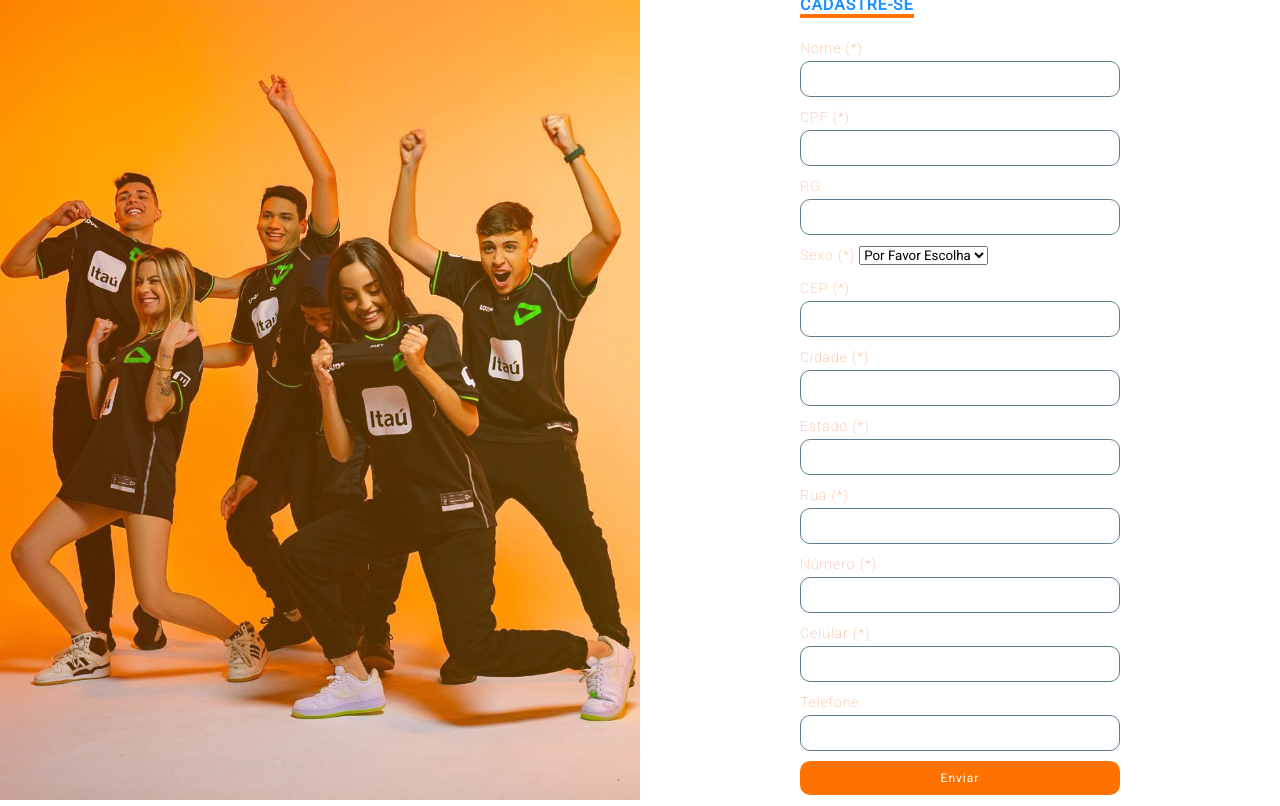
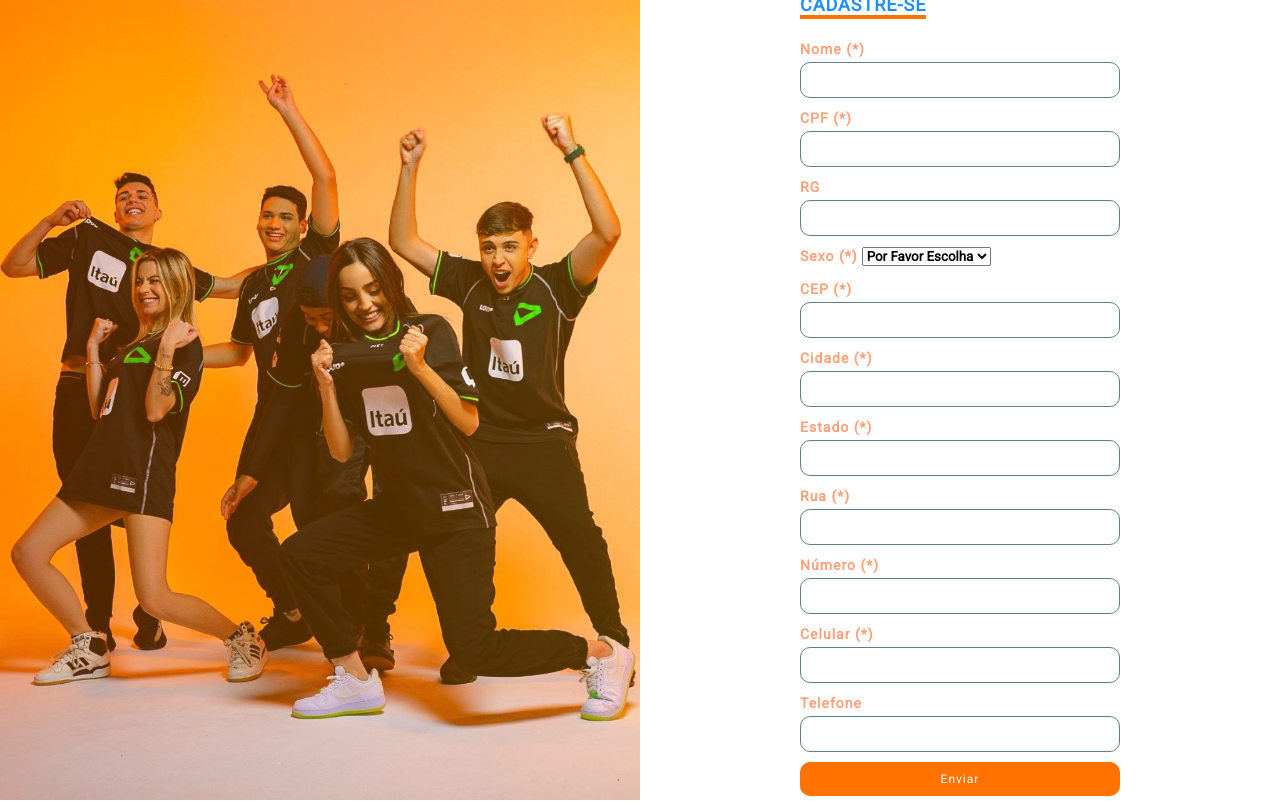
Before and after one commit to rubensfranklin/Formulario_itau_2, a plain HTML site: page index.html in a window 1280 px wide. Drawn offline with Linux system fonts and the light colour scheme.

Commit message:
adicionado negrito

```diff
--- a/css/estilo.css
+++ b/css/estilo.css
@@ -4,6 +4,7 @@
     padding: 0;
     box-sizing: border-box;
     font-family: 'Roboto',sans-serif;
+    font-weight: 600;
 }
 
 section{
@@ -11,6 +12,7 @@ section{
     width: 100%;
     height: 100vh;
     display: flex;
+
 }
 
 section .imgBx{
@@ -50,15 +52,16 @@ section .contentBx{
     height: 100%;
     justify-content: center;
     align-items: center;
+
 }
 
 section .contentBx .formBx{
     width: 50%;
 }
-section .contentBx .formBx h2{
+section .contentBx .formBx h1{
     color: dodgerblue;
-    font-weight: 600;
-    font-size: 1em;
+    font-weight: bolder;
+    font-size: 18px;
     text-transform:  uppercase;
     margin-bottom: 20px;
     border-bottom: 4px solid #FF7200;
@@ -74,11 +77,12 @@ section .contentBx .formBx .inputBx{
 
 section .contentBx .formBx .inputBx span{
     color: lightsalmon;
-    font-weight: 300;
+    font-weight: 600;
     font-size: 14px;
     margin-bottom: 5px;
     display:inline-block;
     letter-spacing: 1px;
+
 }
 
 section .contentBx .formBx .inputBx input{
--- a/index.html
+++ b/index.html
@@ -22,7 +22,7 @@
             <div class="contentBx">
                 <div class="formBx">
 
-                    <h2>Cadastre-se</h2>
+                    <h1><b>Cadastre-se</b></h1>
 
                     <form id="formulario" onsubmit="validarEnviar()">
 
```
Also changed, not shown: imagens/tablet.png (added).
